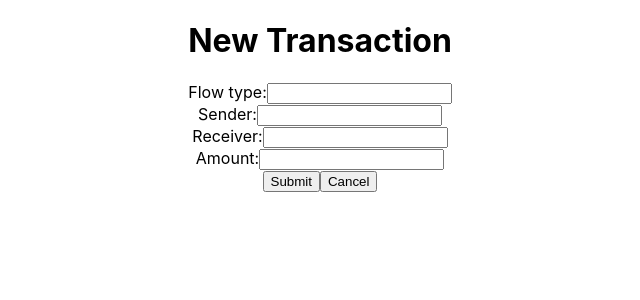
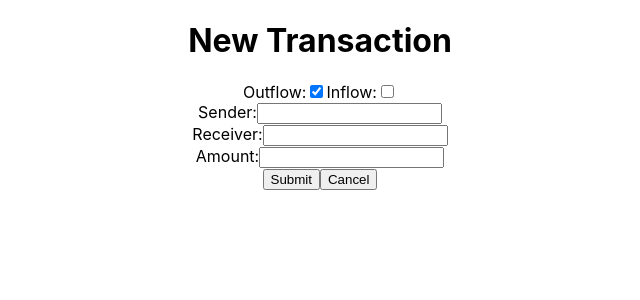
Before and after one commit to jiahui333/banking-insight-app, a React (Create React App) app in the folder front-end/: page /accounts/1/transactions/add in a window 1280 px wide. Shown: the top 300 px of the page, without its empty margins (320-960 px from the left). Built offline with nearby package versions, Linux system fonts and the light colour scheme.

Commit message:
Add checkbox for selecting inflow or outflow when adding a tran

```diff
--- a/front-end/src/transactions/AddTransactionPage.tsx
+++ b/front-end/src/transactions/AddTransactionPage.tsx
@@ -1,8 +1,6 @@
 import React, {useState} from "react";
 import axios from "axios";
 import {Link, useNavigate, useParams} from "react-router-dom";
-
-
 export default function AddTransactionPage() {
 
     const navigate = useNavigate();
@@ -16,18 +14,34 @@ export default function AddTransactionPage() {
         receiver: "",
         amount:""
         })
+    const [check, setCheck] = useState(false);
+    const [flowType, setFlowType] = useState("outflow");
 
     //destructure
     // const {flowType, sender, receiver, amount} = transaction;
 
     //spread operator
-    const onInputChange = (e: React.ChangeEvent<HTMLInputElement>) => {
+    function onInputChange (e: React.ChangeEvent<HTMLInputElement>) {
         setTransaction({...transaction,[e.target.name]:e.target.value})
     }
-    const onSubmitForm = async (e: React.FormEvent<HTMLFormElement>) => {
+    async function onSubmitForm (e: React.FormEvent<HTMLFormElement>) {
         e.preventDefault();
         await axios.post(`http://localhost:8080/accounts/${account_id}/transactions`, transaction)
         navigate(`/accounts/${account_id}/transactions`)
+    }
+
+// functions below can be factored into a check component
+    function handleCheckbox() {
+        setCheck(!check);
+    }
+    function checkOutflow() {
+        transaction.flowType = "outflow";
+        setFlowType("outflow");
+    }
+
+    function checkInflow() {
+        transaction.flowType = "inflow";
+        setFlowType("inflow");
     }
 
     return (
@@ -35,12 +49,19 @@ export default function AddTransactionPage() {
             <h1>New Transaction</h1>
             <form onSubmit={(e => onSubmitForm(e))}>
                 <label>
-                    Flow type:
+                    Outflow:
                     <input
-                        type="text"
-                        name="flowType"
-                        value={transaction.flowType}
-                        onChange={(e => onInputChange(e))}
+                        type="checkbox"
+                        checked={flowType == "outflow"}
+                        onChange={()=>{ checkOutflow(); handleCheckbox() }}
+                    />
+                </label>
+                <label>
+                    Inflow:
+                    <input
+                        type="checkbox"
+                        checked={flowType == "inflow"}
+                        onChange={()=>{ checkInflow(); handleCheckbox() }}
                     />
                 </label>
                 <br />
```
